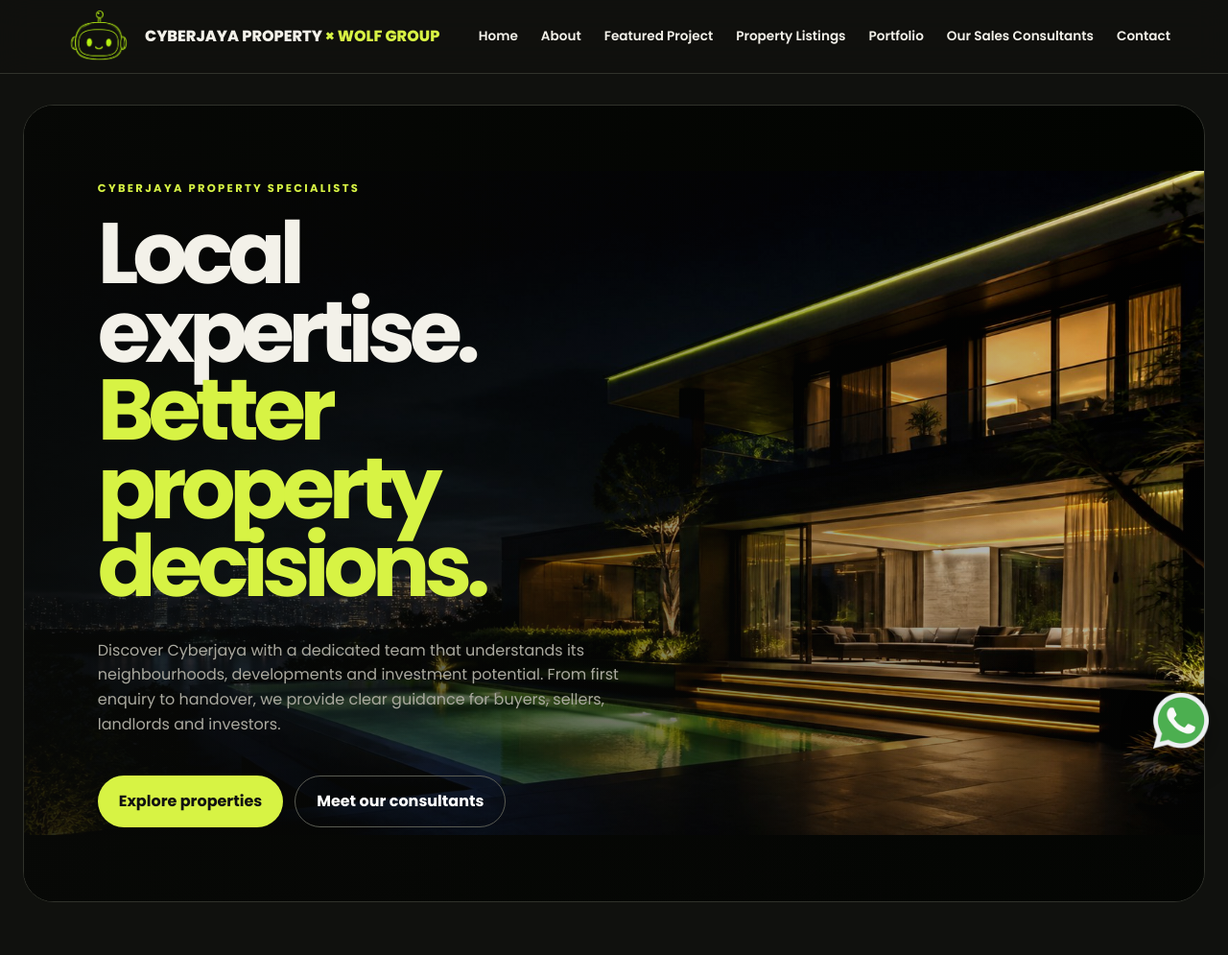
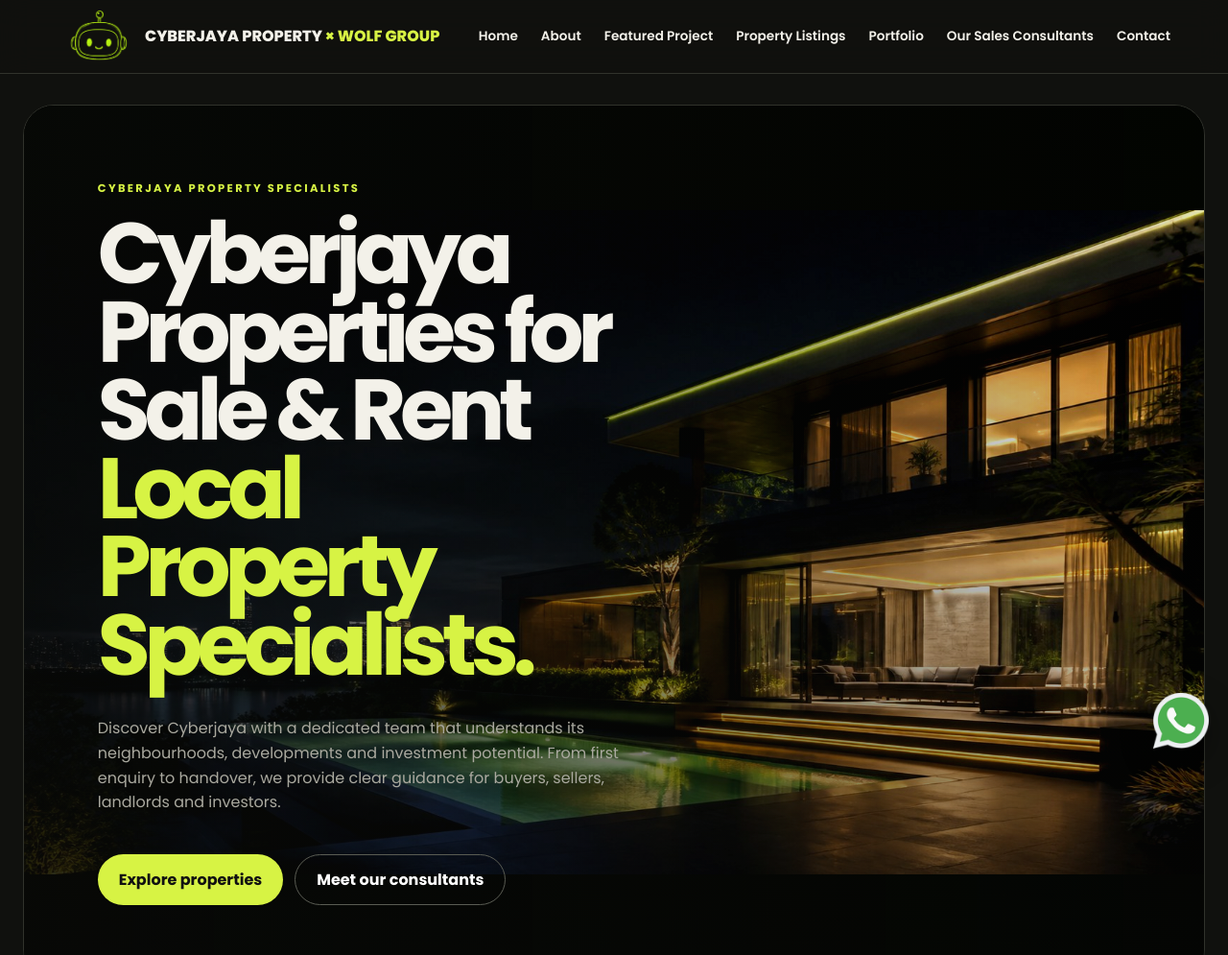
Before and after one commit to joanneteiwg/joannetei, a plain HTML site: page index.html in a window 1280 px wide. Shown: the top 995 px of the page at 96% size. Drawn offline with Linux system fonts and the light colour scheme.

Commit message:
Clarify homepage property search heading

```diff
--- a/index.html
+++ b/index.html
@@ -52,7 +52,7 @@
 <body>
 <header><div class="wrap nav"><a class="brand" href="#home"><img src="assets/82395782fff9a1ad.png" alt="Wolf Group logo"><div>CYBERJAYA PROPERTY <span>&times; WOLF GROUP</span></div></a><nav><a href="#home">Home</a><a href="#about">About</a><a href="#featured-project">Featured Project</a><a href="listings.html">Property Listings</a><a href="#portfolio">Portfolio</a><a href="#consultants">Our Sales Consultants</a><a href="#contact">Contact</a></nav></div></header>
 <main>
-<section class="hero" id="home"><div class="wrap hero-card"><div class="hero-copy"><div class="eyebrow">Cyberjaya property specialists</div><h1>Local expertise.<br><span>Better property decisions.</span></h1><p>Discover Cyberjaya with a dedicated team that understands its neighbourhoods, developments and investment potential. From first enquiry to handover, we provide clear guidance for buyers, sellers, landlords and investors.</p><div class="actions"><a class="btn" href="listings.html">Explore properties</a><a class="btn ghost" href="#consultants">Meet our consultants</a></div></div><div class="hero-photo"><img src="assets/futuristic-property-hero.jpg" alt="Premium home in Cyberjaya"></div></div></section>
+<section class="hero" id="home"><div class="wrap hero-card"><div class="hero-copy"><div class="eyebrow">Cyberjaya property specialists</div><h1>Cyberjaya Properties for Sale &amp; Rent<br><span>Local Property Specialists.</span></h1><p>Discover Cyberjaya with a dedicated team that understands its neighbourhoods, developments and investment potential. From first enquiry to handover, we provide clear guidance for buyers, sellers, landlords and investors.</p><div class="actions"><a class="btn" href="listings.html">Explore properties</a><a class="btn ghost" href="#consultants">Meet our consultants</a></div></div><div class="hero-photo"><img src="assets/futuristic-property-hero.jpg" alt="Premium home in Cyberjaya"></div></div></section>
 <section id="about"><div class="wrap"><div class="section-head"><div><div class="eyebrow">About our team</div><h2 class="title">Cyberjaya knowledge.<br>People-first service.</h2></div><p>Our Wolf Group consultants combine local market insight with responsive, practical service. We listen carefully, explain every option clearly and help clients move forward with confidence.</p></div><div class="skills"><div class="skill"><b>Local</b><strong>Area Specialists</strong><span>Focused on Cyberjaya</span></div><div class="skill"><b>95%</b><strong>Market Knowledge</strong><span>Current neighbourhood insight</span></div><div class="skill"><b>90%</b><strong>Negotiation Skills</strong><span>Focused on client outcomes</span></div><div class="skill"><b>Full</b><strong>Transaction Support</strong><span>From enquiry to handover</span></div></div></div></section>
 <section class="featured-development" id="featured-project"><div class="wrap"><div class="featured-development-card"><div class="featured-development-media"><img src="assets/windsor-villa/cover-luxury-clubhouse.png" alt="Artist's impression of Windsor Villa's luxury clubhouse and pools"></div><div class="featured-development-copy"><div class="eyebrow">Featured Cyberjaya project</div><h2>Windsor Villa</h2><p>A rare freehold enclave of three-storey link villas designed for spacious, multi-generational living - with a residents-only clubhouse, resort-style facilities and a 2.5 km green trail.</p><div class="featured-development-facts"><span><strong>Freehold</strong>Cyber 10, Cyberjaya</span><span><strong>2,628-3,847 sq ft</strong>Three home collections</span><span><strong>Gated & guarded</strong>24/7 CCTV surveillance</span><span><strong>Up to 5 bedrooms</strong>Generous en-suite layouts</span></div><div class="actions"><a class="btn" href="projects/windsor-villa-cyberjaya.html">Explore Windsor Villa</a><a class="btn ghost" href="https://wa.me/60164117091?text=Hi%20Cyberjaya%20Property%20team%2C%20I%20would%20like%20to%20arrange%20an%20appointment%20to%20learn%20more%20about%20Windsor%20Villa." target="_blank" rel="noopener">Book an appointment</a></div><p class="featured-development-note">Artist's impression. Details are subject to the developer's final approvals and Sale and Purchase Agreement.</p></div></div></div></section>
 <section id="projects"><div class="wrap"><div class="section-head"><div><div class="eyebrow">Property Listings</div><h2 class="title">Featured Cyberjaya Listings.</h2></div><p>Browse the property listings below to discover our latest best-buy properties in Cyberjaya.</p></div><div class="carousel" data-listing-carousel><div class="listing-track"><div class="listing-page">
```
